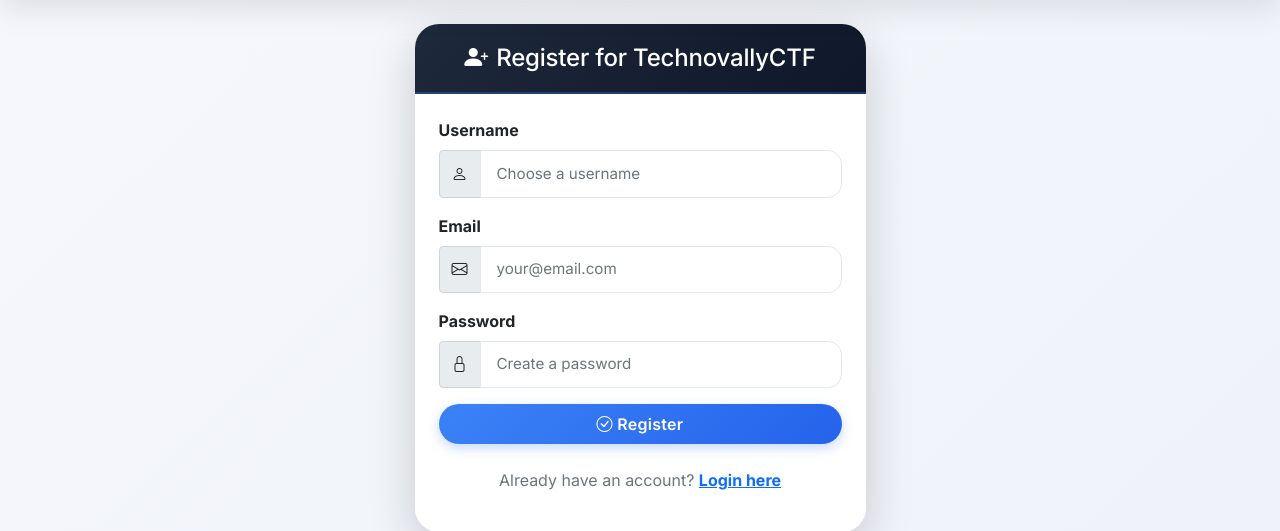
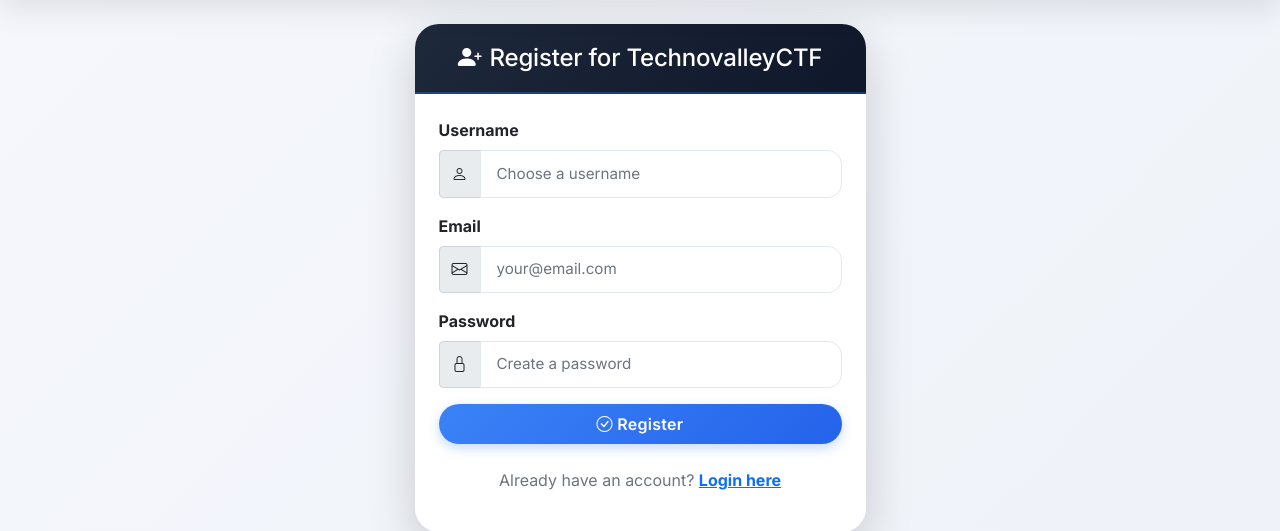
Before and after one commit to appuachu/technovalley_ctf, a Flask app: page /register in a window 1280 px wide. Shown: the part 73-604 px from the top of the page. Run offline with Flask 3, Linux system fonts and the light colour scheme.

Commit message:
Update register.html

```diff
--- a/templates/register.html
+++ b/templates/register.html
@@ -5,7 +5,7 @@
     <div class="col-md-5">
         <div class="card shadow-lg border-0">
             <div class="card-header bg-primary text-white text-center">
-                <h4 class="mb-0"><i class="bi bi-person-plus-fill me-2"></i>Register for TechnovallyCTF</h4>
+                <h4 class="mb-0"><i class="bi bi-person-plus-fill me-2"></i>Register for TechnovalleyCTF</h4>
             </div>
             <div class="card-body p-4">
                 <form method="POST">
```
